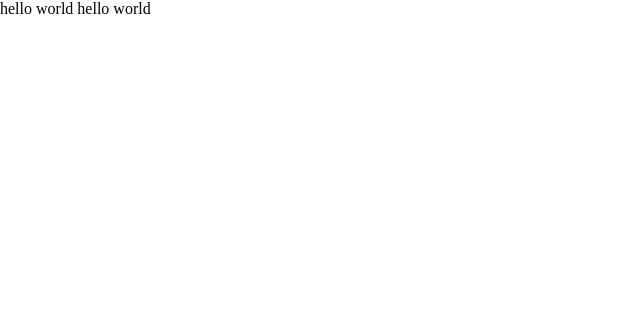
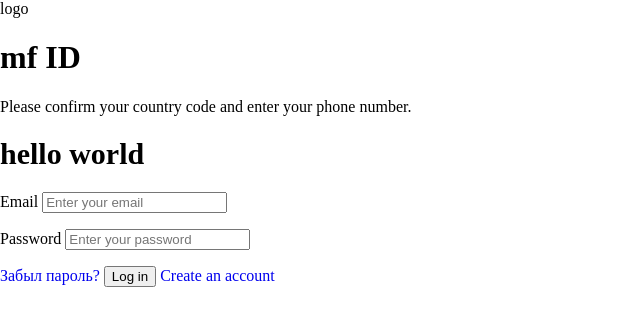
Before and after one commit to 64489c85dc2fe0787b85cd87214b3810/bandito, a SvelteKit app: page /id/login in a window 1280 px wide. Shown: the top 326 px of the page, without its empty margins (0-640 px from the left). Built offline with nearby package versions, Linux system fonts and the light colour scheme.

Commit message:
feat(style/text): impl font-size & font-weight

```diff
--- /dev/null
+++ b/src/routes/id/forgot-password/+page.svelte
@@ -0,0 +1 @@
+забыл пароль
--- a/src/routes/id/login/+page.svelte
+++ b/src/routes/id/login/+page.svelte
@@ -1,3 +1,21 @@
-hello world
+<form action="">
+  <span>logo</span>
+  <h1>mf ID</h1>
+  <p>Please confirm your country code and enter your phone number.</p>
+  <h1 class="text-3xl font-semibold">hello world</h1>
 
-<span class="text-3xl">hello world</span>
+  <p>
+    <label for="loginEmail">Email</label>
+    <input type="email" id="loginEmail" placeholder="Enter your email" />
+  </p>
+
+  <p>
+    <label for="loginPassword">Password</label>
+    <input type="password" id="loginPassword" placeholder="Enter your password" />
+  </p>
+
+  <a href="/id/forgot-password">Забыл пароль?</a>
+
+  <button type="submit">Log in</button>
+  <a href="/id/sign-up">Create an account</a>
+</form>
--- /dev/null
+++ b/src/routes/id/sign-up/+page.svelte
@@ -0,0 +1 @@
+регистрация
--- a/src/style/utils/text.scss
+++ b/src/style/utils/text.scss
@@ -18,20 +18,39 @@ $size: (
   9xl: 128px 1 0
 );
 
+$weight: (
+  thin: 100,
+  extralight: 200,
+  light: 300,
+  normal: 400,
+  medium: 500,
+  semibold: 600,
+  bold: 700,
+  extrabold: 800,
+  black: 900,
+);
+
+///
+/// @param {string} $name
 @mixin text($name) {
   @if false == map.has-key($size, $name) {
     @error "utils(Text): not exist `#{$name}` name";
   }
   $set: map.get($size, $name);
 
-  // font-size: list.nth($set, 1);
-  // line-height: list.nth($set, 2);
-  // letter-spacing: list.nth($set, 3);
+  font-size: list.nth($set, 1);
+  line-height: list.nth($set, 2);
+  letter-spacing: list.nth($set, 3);
 }
 
-@include text('base');
-
+// todo: переместить в другое место
 @each $name, $set in $size {
   .text-#{$name} {
+    @include text($name);
   }
 }
+@each $name, $value in $weight {
+  .font-#{$name} {
+    font-weight: $value;
+  }
+}
```
